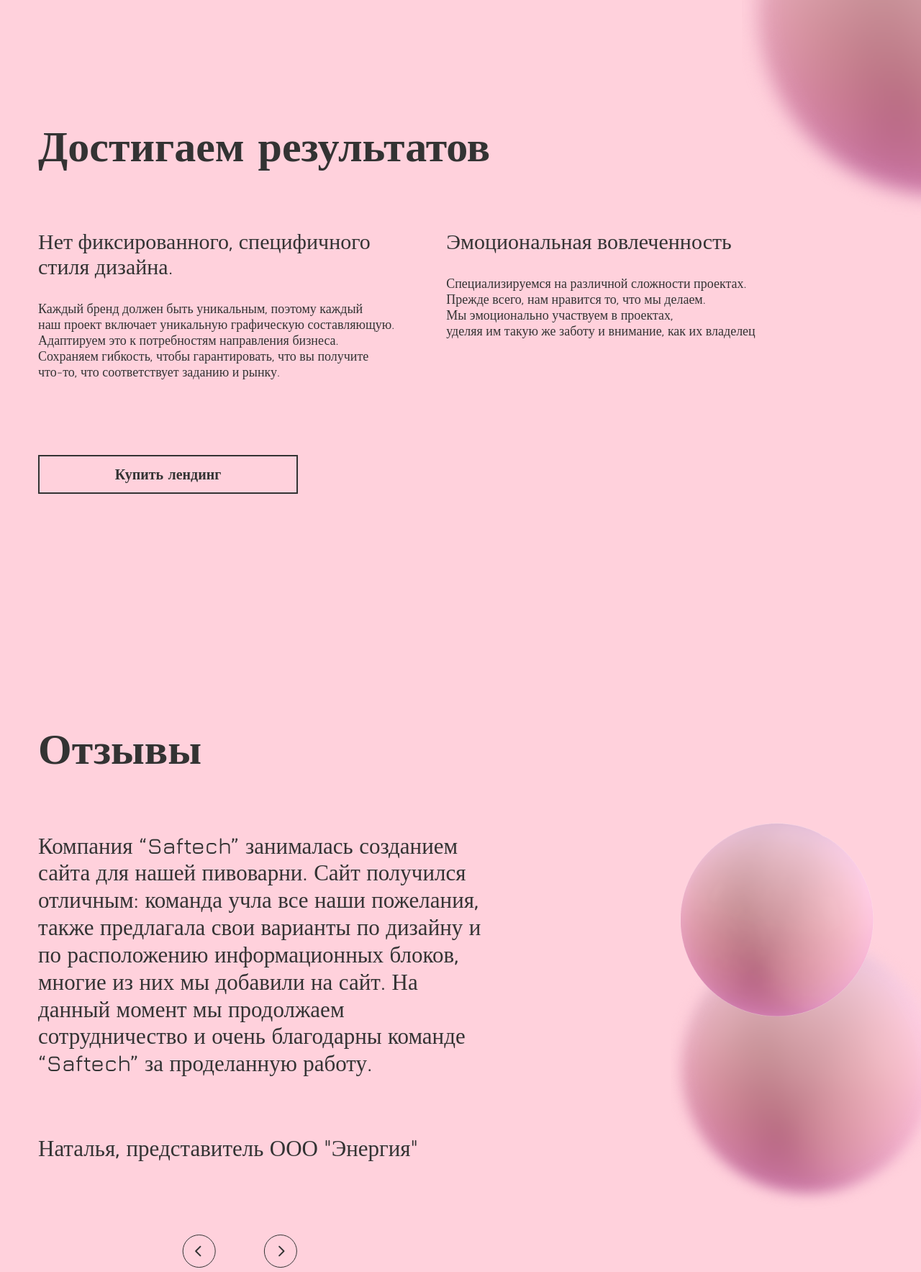
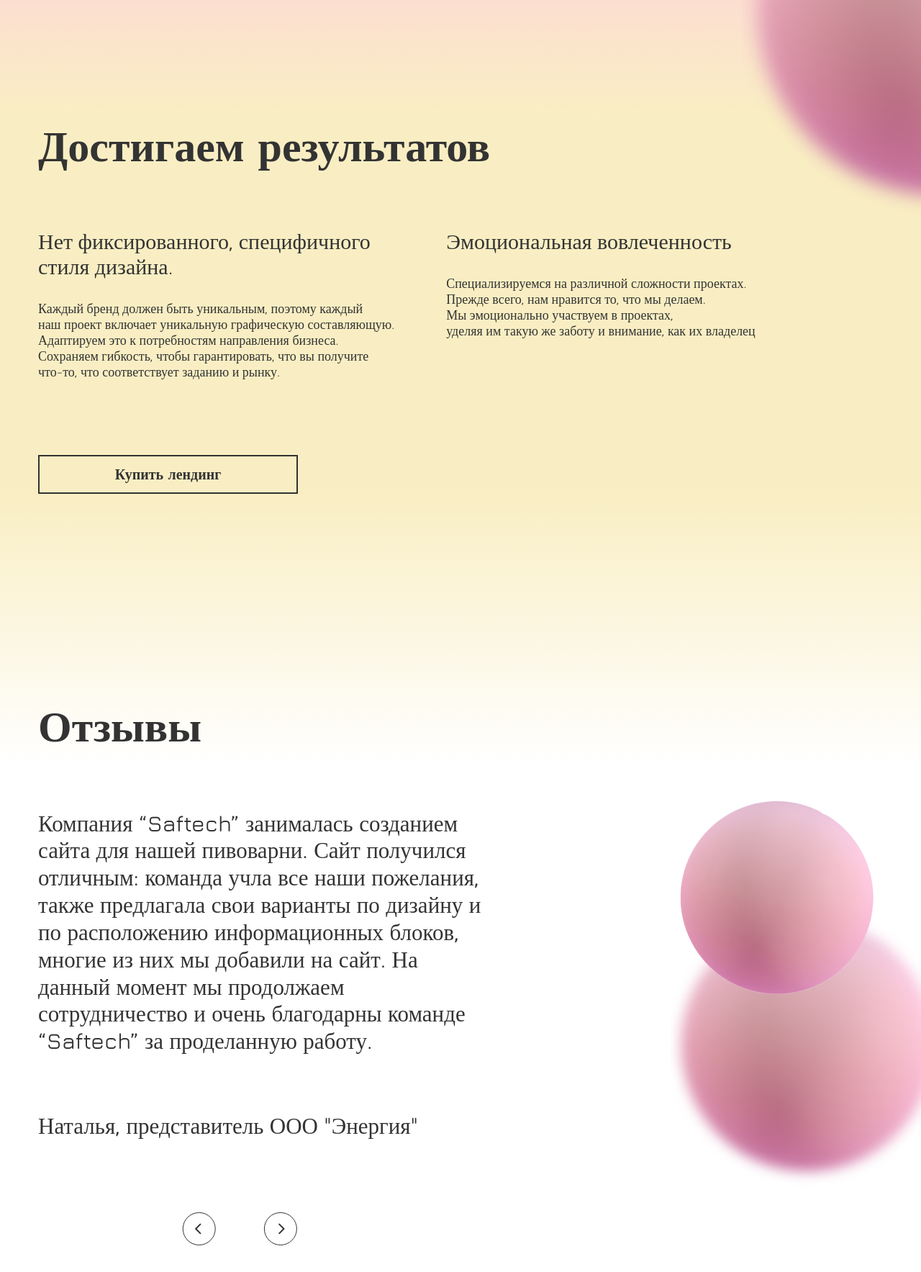
Before and after one commit to isafgor/meduza, a plain HTML site: page index.html in a window 1280 px wide. Shown: the part 1321-3088 px from the top of the page at 72% size. Drawn offline with nearby package versions, Linux system fonts and the light colour scheme.

Commit message:
Bubble прототип на десктоп . сделал градиенты

```diff
--- a/css/main.css
+++ b/css/main.css
@@ -194,7 +194,10 @@ textarea {
 }
 
 .main__progress {
-    margin-top: 233px;
+    padding-top: 233px;
+    background: -webkit-linear-gradient(180deg, rgb(255, 209, 220), rgb(249, 238, 195) 36%);
+    background: -moz-linear-gradient(180deg, rgb(255, 209, 220), rgb(249, 238, 195) 36%);
+    background: linear-gradient(180deg, rgb(255, 209, 220), rgb(249, 238, 195) 36%);
 }
 
 .main__progress .progress-text {
@@ -223,7 +226,16 @@ textarea {
 }
 
 .main__feedback {
-    margin-top: 316px;
+    background: -webkit-linear-gradient(180deg, rgb(249, 238, 195), rgb(255, 255, 255) 29%);
+    background: -moz-linear-gradient(180deg, rgb(249, 238, 195), rgb(255, 255, 255) 29%);
+    background: linear-gradient(180deg, rgb(249, 238, 195), rgb(255, 255, 255) 29%);
+    padding-bottom: 109px;
+    padding-top: 255px;
+}
+
+.main__feedback h2 {
+    margin-top: 0;
+    padding-top: 30px;
 }
 
 .main__feedback .flex-wrap {
@@ -264,7 +276,7 @@ textarea {
 }
 
 .footer {
-    margin-top: 410px;
+    margin-top: 184px;
     position: relative;
     padding-bottom: 72px;
 }
```
